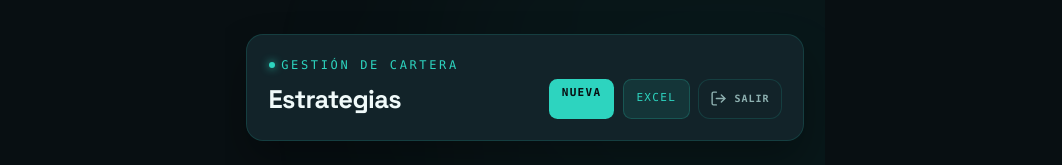
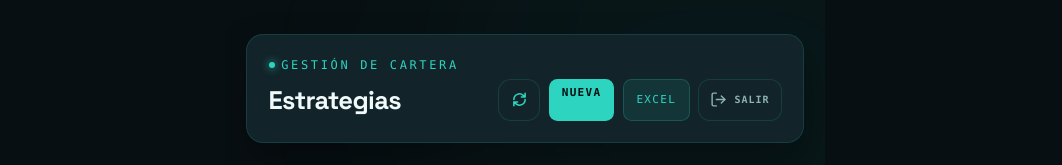
Before and after one commit to jpasman82/portfolio-tracker, a React (Vite) app: page /rotaciones in a window 1280 px wide. Shown: the top 165 px of the page, without its empty margins (115-1177 px from the left). Built offline with nearby package versions, Linux system fonts and the light colour scheme; no server answers; the database is empty; sample sign-in values are in the browser's storage; the HTML template or start-up script is replaced by a standard one.

Commit message:
feat: auto-refresh strategy prices every minute

```diff
--- a/src/pages/Dashboard.jsx
+++ b/src/pages/Dashboard.jsx
@@ -1,4 +1,5 @@
 import { useState, useEffect } from 'react';
+import { useRef } from 'react';
 import { collection, getDocs } from 'firebase/firestore';
 import { db } from '../firebase/config';
 import StrategyLedgerCard from '../features/strategies/StrategyLedgerCard';
@@ -10,8 +11,14 @@ import { fetchAllPrices, getMepRate, isBondTicker } from '../utils/priceService'
 import { getBrokerName, isUsdBroker } from '../utils/brokers';
 import { useHideBottomNavOnScroll } from '../utils/useHideBottomNavOnScroll';
 import { parseNum } from '../utils/numberFormat';
+import { esDespuesDelCierre, esMercadoAbierto, fechaMercadoKey } from '../utils/marketHours';
 
 const KICKER = "font-mono text-[12px] tracking-[0.22em] uppercase text-teal-400 flex items-center gap-1.5";
+const MS_POR_MINUTO = 60 * 1000;
+const msHastaProximoMinuto = (date = new Date()) => {
+  const transcurrido = date.getSeconds() * 1000 + date.getMilliseconds();
+  return transcurrido === 0 ? MS_POR_MINUTO : MS_POR_MINUTO - transcurrido;
+};
 
 async function loadStrategyEvents() {
   const [priceMap, querySnapshot] = await Promise.all([
@@ -52,16 +59,71 @@ export default function Dashboard() {
   const [events, setEvents] = useState([]);
   const [loading, setLoading] = useState(true);
   const [loadError, setLoadError] = useState('');
+  const [refreshing, setRefreshing] = useState(false);
+  const [mercadoAbierto, setMercadoAbierto] = useState(() => esMercadoAbierto());
+  const refreshingRef = useRef(false);
+  const mountedRef = useRef(true);
+  const postCloseRefreshDateRef = useRef('');
   const bottomNavHidden = useHideBottomNavOnScroll();
+
+  const refreshStrategies = async ({ initial = false } = {}) => {
+    if (refreshingRef.current) return;
+    refreshingRef.current = true;
+    if (!initial) {
+      setRefreshing(true);
+      setLoadError('');
+    }
+    try {
+      const data = await loadStrategyEvents();
+      if (mountedRef.current) {
+        setEvents(data);
+        setLoadError('');
+      }
+    } catch (cause) {
+      if (mountedRef.current) setLoadError(cause.message || 'No se pudieron actualizar las estrategias.');
+    } finally {
+      refreshingRef.current = false;
+      if (mountedRef.current) {
+        if (initial) setLoading(false);
+        setRefreshing(false);
+      }
+    }
+  };
 
   useEffect(() => {
     let active = true;
-    loadStrategyEvents().then(data => {
-      if (active) { setEvents(data); setLoading(false); }
-    }).catch(cause => {
-      if (active) { setLoadError(cause.message); setLoading(false); }
-    });
-    return () => { active = false; };
+    let refreshTimer = null;
+    const updateMarketState = () => setMercadoAbierto(esMercadoAbierto());
+    const refreshOnSchedule = async () => {
+      if (!active) return;
+      const now = new Date();
+      const marketOpen = esMercadoAbierto(now);
+      setMercadoAbierto(marketOpen);
+
+      if (marketOpen) {
+        await refreshStrategies();
+      } else if (esDespuesDelCierre(now) && postCloseRefreshDateRef.current !== fechaMercadoKey(now)) {
+        postCloseRefreshDateRef.current = fechaMercadoKey(now);
+        await refreshStrategies();
+      }
+
+      if (active) refreshTimer = window.setTimeout(refreshOnSchedule, msHastaProximoMinuto());
+    };
+
+    mountedRef.current = true;
+    if (esDespuesDelCierre()) postCloseRefreshDateRef.current = fechaMercadoKey();
+    void refreshStrategies({ initial: true });
+    const statusTimer = window.setInterval(updateMarketState, 30 * 1000);
+    refreshTimer = window.setTimeout(refreshOnSchedule, msHastaProximoMinuto());
+
+    return () => {
+      active = false;
+      mountedRef.current = false;
+      window.clearInterval(statusTimer);
+      window.clearTimeout(refreshTimer);
+    };
+    // The scheduler starts once; refreshStrategies only uses setters and refs.
+    // eslint-disable-next-line react-hooks/exhaustive-deps
   }, []);
 
   const handleDelete = async (e, id) => {
@@ -136,6 +198,18 @@ export default function Dashboard() {
         <div className="flex justify-between items-center mt-1">
           <h2 className="text-2xl font-bold tracking-tight text-[#F0FAFA]">Estrategias</h2>
           <div className="flex gap-2">
+            <button
+              type="button"
+              onClick={refreshStrategies}
+              disabled={refreshing}
+              aria-label={refreshing ? 'Actualizando estrategias' : 'Actualizar precios de estrategias'}
+              title={refreshing ? 'Actualizando estrategias' : `Actualizar precios${mercadoAbierto ? ' · automático cada minuto' : ' · mercado cerrado'}`}
+              className="w-10 h-10 rounded-xl bg-[#122329] border border-teal-400/15 hover:border-teal-400/30 flex items-center justify-center text-teal-400 transition-colors disabled:opacity-50"
+            >
+              <svg width="15" height="15" viewBox="0 0 24 24" fill="none" stroke="currentColor" strokeWidth="2.5" strokeLinecap="round" strokeLinejoin="round" className={refreshing ? 'animate-spin' : ''} aria-hidden="true">
+                <path d="M21 2v6h-6M3 12a9 9 0 0 1 15-6.7L21 8M3 22v-6h6M21 12a9 9 0 0 1-15 6.7L3 16"/>
+              </svg>
+            </button>
             <Link
               to="/rotaciones/nueva"
               className="font-mono text-[11px] uppercase tracking-[0.12em] px-3 py-1.5 bg-teal-400 hover:bg-teal-300 text-[#080F12] rounded-lg transition-colors font-bold"
```
